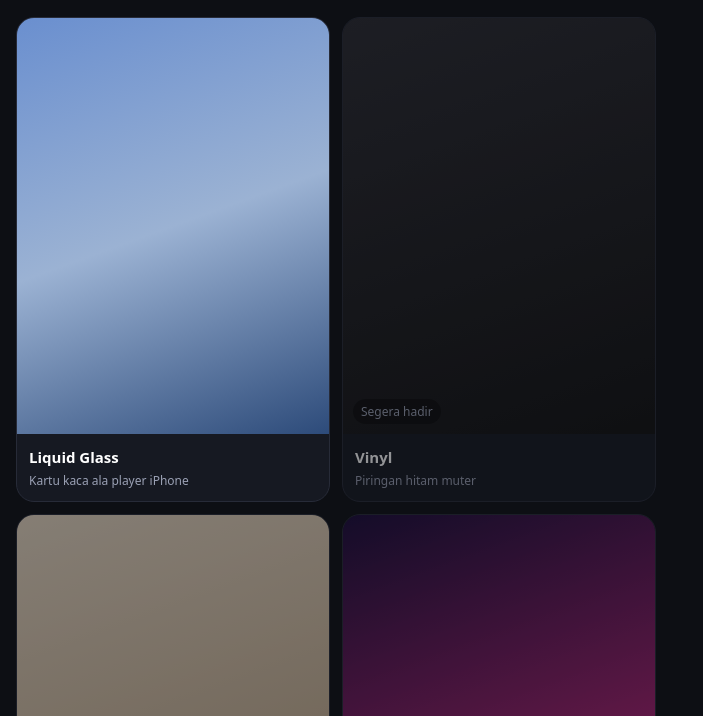
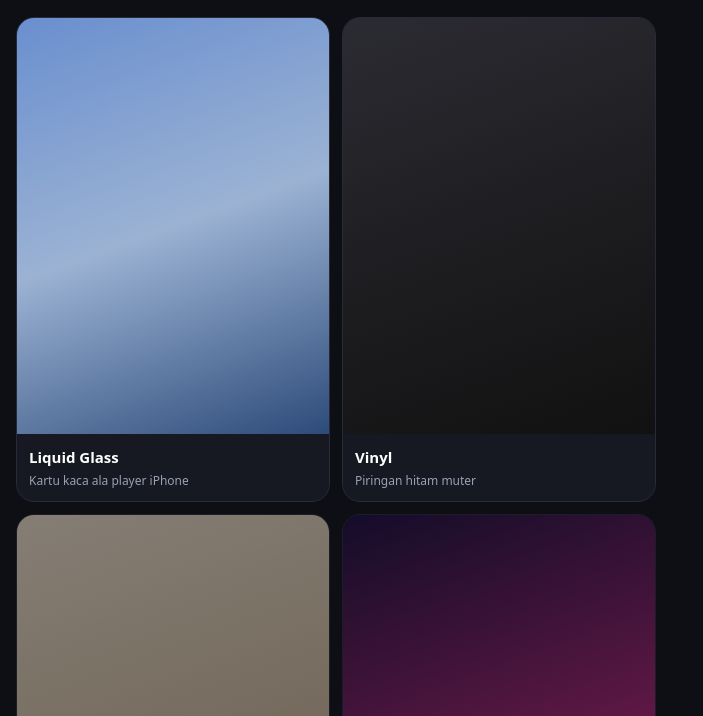
Before and after one commit to akunnpc/tamplate, a plain HTML site: page index.html in a window 1280 px wide. Shown: the part 84-800 px from the top of the page, without its empty margins (0-703 px from the left). Drawn offline with Linux system fonts and the light colour scheme.

Commit message:
Update Vinyl template to be ready

```diff
--- a/index.html
+++ b/index.html
@@ -19,7 +19,7 @@ h1{font-size:22px;margin:8px 0 4px}p.s{margin:0 0 20px;color:#9aa0b4;font-size:1
 // Template baru: bikin folder-nya, lalu tambah satu baris di sini
 var templates=[
   {nama:"Liquid Glass",desc:"Kartu kaca ala player iPhone",folder:"glass/",ready:true,bg:"linear-gradient(160deg,#6a8fcf,#9bb2d3 50%,#2d4b7a)"},
-  {nama:"Vinyl",desc:"Piringan hitam muter",folder:"vinyl/",ready:false,bg:"linear-gradient(160deg,#2b2b32,#111)"},
+  {nama:"Vinyl",desc:"Piringan hitam muter",folder:"vinyl/",ready:true,bg:"linear-gradient(160deg,#2b2b32,#111)"},
   {nama:"Poster Minimalis",desc:"Cover full + judul gede",folder:"poster/",ready:false,bg:"linear-gradient(160deg,#e8d9c4,#b79d7c)"},
   {nama:"Neon Visualizer",desc:"Bar gelombang audio",folder:"neon/",ready:false,bg:"linear-gradient(160deg,#1a0b3a,#ff2e93)"},
   {nama:"Kaset Retro",desc:"Kaset pita nostalgia",folder:"kaset/",ready:false,bg:"linear-gradient(160deg,#f2c14e,#d1495b)"}
```
